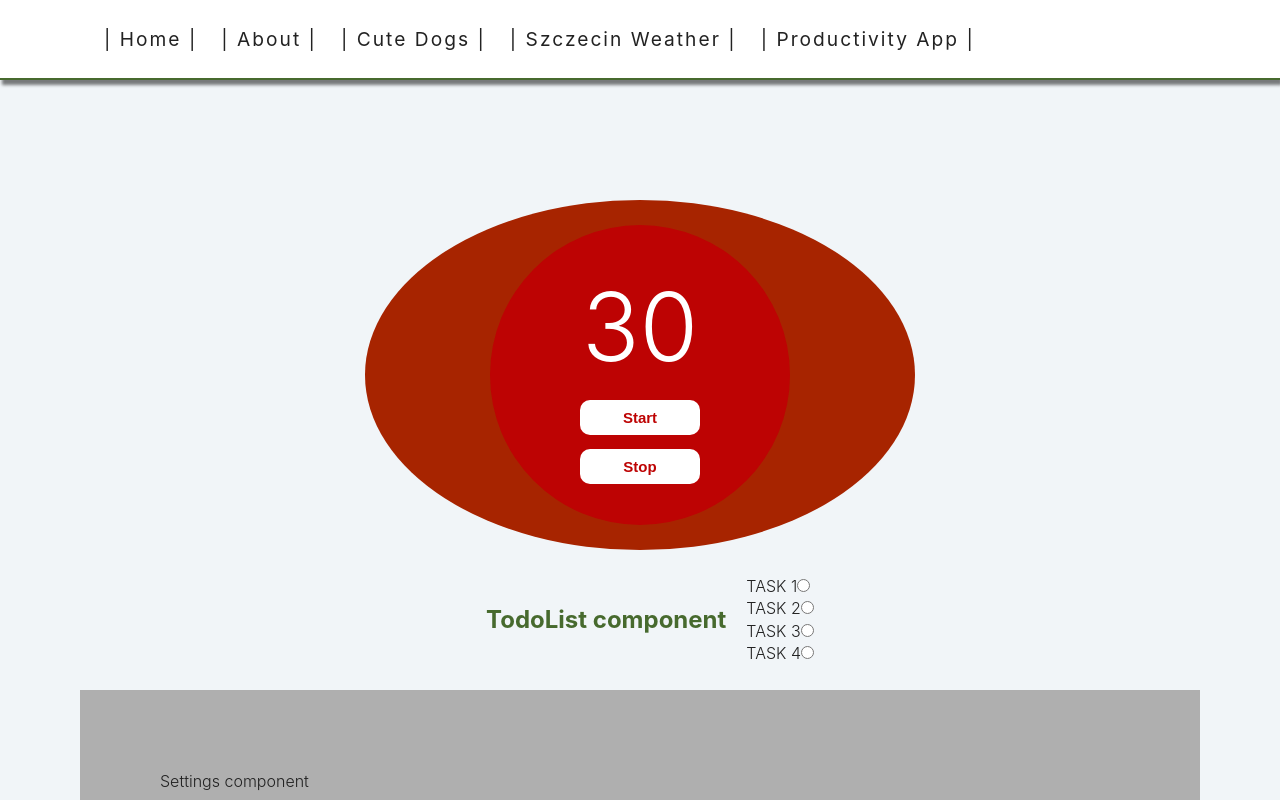
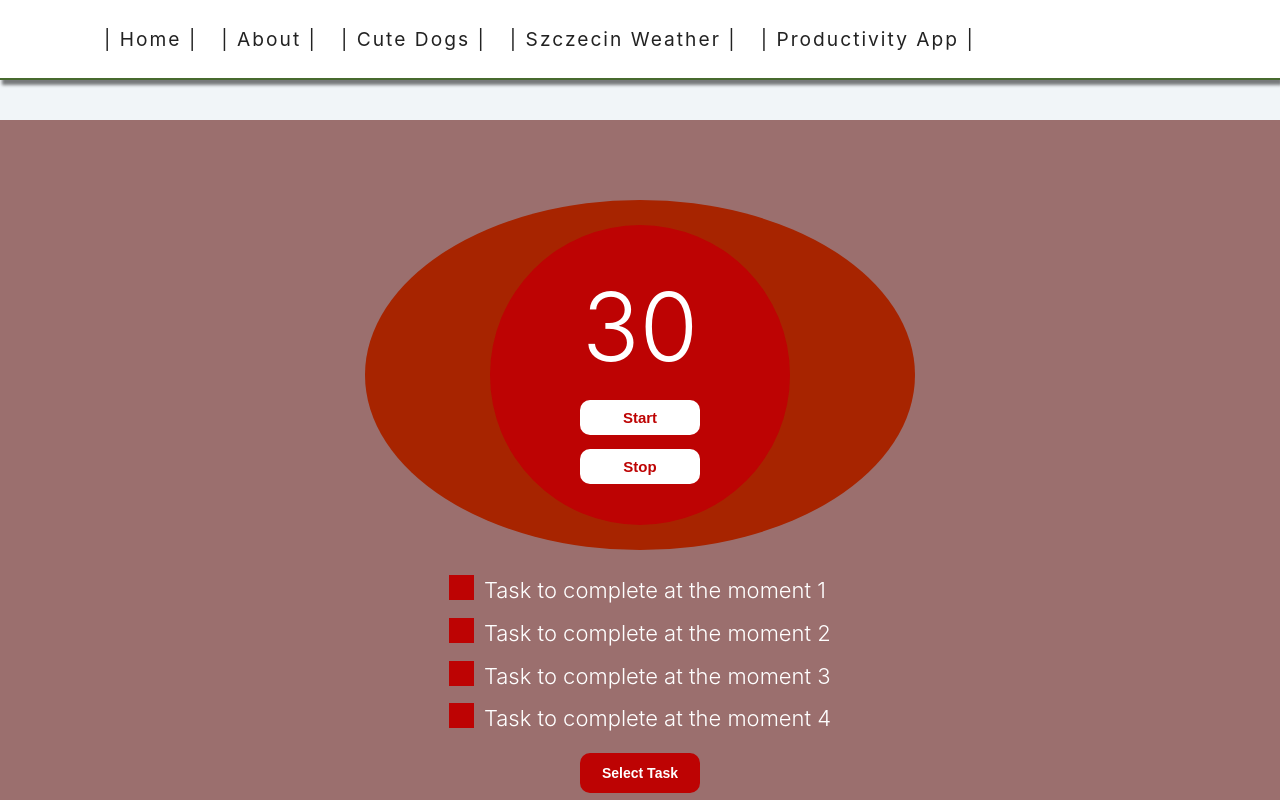
Before and after one commit to AlienQbw/react-small-projects-website, a React (Create React App) app: page /productivity-app in a window 1280 px wide. Shown: the top 800 px of the page. Built offline with nearby package versions, Linux system fonts and the light colour scheme; no server answers.

Commit message:
Finished template for Tasks and todo list and added button mechanics

```diff
--- a/src/index.css
+++ b/src/index.css
@@ -24,7 +24,10 @@
   padding: 0;
   box-sizing: border-box;
 }
-
+html,
+body {
+  height: 100%;
+}
 body {
   font-family: -apple-system, BlinkMacSystemFont, 'Segoe UI', 'Roboto', 'Oxygen',
     'Ubuntu', 'Cantarell', 'Fira Sans', 'Droid Sans', 'Helvetica Neue',
--- a/src/modules/ProductivityAppModules/Tasks.js
+++ b/src/modules/ProductivityAppModules/Tasks.js
@@ -1,6 +1,11 @@
 import React, { useState } from 'react';
+import cross from './media/close-cross.png';
 import data from './../../tasksData/data.json';
+import { useGlobalProductivityContext } from '../../productivityContext';
+
 const Tasks = () => {
+  const { isSideBarOpen, toggleSideBar } = useGlobalProductivityContext();
+
   const [toDoList, setToDoList] = useState(data);
   const [isNewCategoryActive, setIsNewCategoryActive] = useState(false);
   const [isNewTaskActive, setIsNewTaskActive] = useState(false);
@@ -8,8 +13,12 @@ const Tasks = () => {
   const AddNewCategoryContainer = () => {
     return (
       <>
-        <input type="text" placeholder="Enter category name..." />
-        <button>Save</button>
+        <input
+          className="task-input"
+          type="text"
+          placeholder="Enter category name..."
+        />
+        <button className="btn-productivity-small">Save</button>
       </>
     );
   };
@@ -17,15 +26,30 @@ const Tasks = () => {
   const AddNewTaskContainer = (categoryId) => {
     return (
       <>
-        <input type="text" placeholder="Enter task name..." />
-        <button>Add</button>
+        <input
+          className="task-input"
+          type="text"
+          placeholder="Enter task name..."
+        />
+        <button className="btn-productivity-small">Add</button>
       </>
     );
   };
 
   return (
-    <section className="productivity-module container">
+    <section
+      className={
+        isSideBarOpen
+          ? 'tasks-categories-container open container'
+          : 'tasks-categories-container container'
+      }
+    >
+      <button className="close-cross-btn" onClick={toggleSideBar}>
+        <img src={cross} alt="close-cross" />
+      </button>
+      <div className="add-container">
         <button
+          className="btn-productivity"
           onClick={() => {
             setIsNewCategoryActive(!isNewCategoryActive);
           }}
@@ -33,6 +57,7 @@ const Tasks = () => {
           Add new category
         </button>
         {isNewCategoryActive ? <AddNewCategoryContainer /> : null}
+      </div>
       {toDoList.map((el) => {
         return (
           <div key={el.id}>
@@ -42,7 +67,9 @@ const Tasks = () => {
                 return <li key={e}>{e}</li>;
               })}
             </ul>
+            <div className="add-container">
               <button
+                className="btn-productivity"
                 onClick={() => {
                   setIsNewTaskActive(!isNewTaskActive);
                   setIsNewTaskActiveId(el.id);
@@ -54,6 +81,7 @@ const Tasks = () => {
                 <AddNewTaskContainer>{el.id}</AddNewTaskContainer>
               ) : null}
             </div>
+          </div>
         );
       })}
     </section>
--- a/src/modules/ProductivityAppModules/Timer.js
+++ b/src/modules/ProductivityAppModules/Timer.js
@@ -6,7 +6,9 @@ const Timer = () => {
   const ref = useRef(null);
   const [timer, setTimer] = useState(defaultUser.timer);
   const [isPaused, setIsPaused] = useState(false);
+  const [isRunning, setIsRunning] = useState(false);
   const startTimer = () => {
+    setIsRunning(true);
     ref.current = setInterval(() => {
       setTimer((timer) => timer - 1);
     }, 1000);
@@ -14,6 +16,7 @@ const Timer = () => {
   };
   const stopTimer = () => {
     clearInterval(ref.current);
+    setIsRunning(false);
     setIsPaused(true);
   };
   const resetTimer = () => {
@@ -34,7 +37,10 @@ const Timer = () => {
       <div className="bubble-background flex">
         <div className="bubble flex">
           <p className="time">{timer}</p>
-          <button className="btn-timer" onClick={startTimer}>
+          <button
+            className="btn-timer"
+            onClick={() => (isRunning ? null : startTimer())}
+          >
             Start
           </button>
           {isPaused ? (
--- a/src/modules/ProductivityAppModules/TodoList.js
+++ b/src/modules/ProductivityAppModules/TodoList.js
@@ -1,27 +1,44 @@
-import React from 'react';
+import React, { useState } from 'react';
+import { useGlobalProductivityContext } from '../../productivityContext';
 
 const TodoList = () => {
+  const { toggleSideBar } = useGlobalProductivityContext();
+
   return (
     <section className="flex productivity-container">
-      <h2>TodoList component</h2>
       <ul>
+        <label className="task-container">
           <li className="single-task">
-          TASK 1
-          <input className="checkbox" type="radio" />
+            <input type="checkbox" />
+            Task to complete at the moment 1<span className="checkmark"></span>
           </li>
+        </label>
+        <label className="task-container">
           <li className="single-task">
-          TASK 2
-          <input className="checkbox" type="radio" />
+            <input type="checkbox" />
+            Task to complete at the moment 2<span className="checkmark"></span>
           </li>
+        </label>
+        <label className="task-container">
           <li className="single-task">
-          TASK 3
-          <input className="checkbox" type="radio" />
+            <input type="checkbox" />
+            Task to complete at the moment 3<span className="checkmark"></span>
           </li>
+        </label>
+        <label className="task-container">
           <li className="single-task">
-          TASK 4
-          <input className="checkbox" type="radio" />
+            <input type="checkbox" />
+            Task to complete at the moment 4<span className="checkmark"></span>
           </li>
+        </label>
       </ul>
+      <button
+        className="btn-productivity"
+        style={{ backgroundColor: '#bd0303', color: '#fff' }}
+        onClick={toggleSideBar}
+      >
+        Select Task
+      </button>
     </section>
   );
 };
--- a/src/modules/ProductivityAppModules/styles/styles.css
+++ b/src/modules/ProductivityAppModules/styles/styles.css
@@ -2,6 +2,7 @@
   --primaryLightColor: #d4e6a5;
   --primaryColor: #476a2e;
   --primaryDarkColor: #a72400;
+  --primaryProductivityBackgroundColor: #9b6f6e;
   --mainWhite: #fff;
   --offWhite: #f7f7f7;
   --mainBackground: #f1f5f8;
@@ -21,8 +22,57 @@
 }
 
 /* PRODUCTIVITY APP */
+.btn-productivity {
+  width: 120px;
+  height: 40px;
+  margin: 7px;
+  font-size: 14px;
+  border-radius: 10px;
+  border: transparent;
+  color: var(--mainWhite);
+  font-weight: 600;
+  background-color: var(--mainRed);
+  transition: 0.4s;
+}
+.btn-productivity:hover {
+  cursor: pointer;
+  font-size: 15px;
+  background-color: var(--primaryProductivityBackgroundColor);
+}
+.btn-productivity:active {
+  background-color: var(--mainRed);
+  transition: 0.4s;
+}
+.btn-productivity-small {
+  width: 60px;
+  height: 20px;
+  margin: 7px;
+  font-size: 10px;
+  border-radius: 10px;
+  border: transparent;
+  color: var(--mainWhite);
+  font-weight: 600;
+  background-color: var(--mainRed);
+  transition: 0.4s;
+}
+.btn-productivity-small:hover {
+  cursor: pointer;
+  font-size: 12px;
+  background-color: var(--primaryProductivityBackgroundColor);
+}
+.btn-productivity-small:active {
+  background-color: var(--mainRed);
+  transition: 0.4s;
+}
+
+.productivityApp {
+  background-color: var(--primaryProductivityBackgroundColor);
+  color: var(--mainWhite);
+}
+
 .productivity-container {
   margin: 25px;
+  flex-direction: column;
 }
 .productivity-module {
   background-color: var(--darkGrey);
@@ -73,7 +123,98 @@
 }
 
 /* ToDo List */
-.single-task {
+.task-container {
+  position: relative;
+  display: block;
+  padding-left: 35px;
+  margin-bottom: 12px;
+  font-size: 22px;
 }
-.checkbox {
+.task-container input {
+  position: absolute;
+  opacity: 0;
+  cursor: pointer;
+  height: 0;
+  width: 0;
 }
+
+.checkmark {
+  position: absolute;
+  top: 0;
+  left: 0;
+  height: 25px;
+  width: 25px;
+  background-color: var(--mainRed);
+}
+.checkmark:hover {
+  background-color: var(--primaryDarkColor);
+  cursor: pointer;
+}
+.task-container input:checked ~ .checkmark {
+  background-color: var(--primaryDarkColor);
+}
+.checkmark:after {
+  content: '';
+  position: absolute;
+  display: none;
+}
+.task-container input:checked ~ .checkmark:after {
+  display: block;
+}
+.task-container .checkmark:after {
+  left: 9px;
+  top: 5px;
+  width: 5px;
+  height: 10px;
+  border: solid white;
+  border-width: 0 3px 3px 0;
+  -webkit-transform: rotate(45deg);
+  -ms-transform: rotate(45deg);
+  transform: rotate(45deg);
+}
+
+/* TASKS SIDEBAR */
+.open {
+  transform: translateX(40vw);
+}
+.tasks-categories-container {
+  transition: 1s;
+  height: 100vh;
+  margin: 0;
+  width: 40vw;
+  position: absolute;
+  top: 0;
+  left: -40vw;
+  background-color: #fff;
+  color: var(--mainBlack);
+}
+.task-input {
+  height: 25px;
+  border-radius: 10px;
+  padding: 4px;
+}
+.task-input:focus {
+  background-color: #cfaead;
+  color: white;
+}
+
+.close-cross-btn {
+  background: transparent;
+  border: none;
+  cursor: pointer;
+  position: absolute;
+  left: 15px;
+  top: 15px;
+  width: 30px;
+  height: 30px;
+  transition: 0.2s;
+}
+.close-cross-btn:hover {
+  transition: 0.2s;
+  width: 32px;
+  height: 32px;
+}
+.tasks-categories-container li {
+  margin-left: 40px;
+  margin-bottom: 5px;
+}
--- a/src/productivityContext.js
+++ b/src/productivityContext.js
@@ -3,6 +3,13 @@ import React, { useContext, useState, useEffect } from 'react';
 const ProductivityContext = React.createContext();
 
 const ProductivityProvider = ({ children }) => {
+  /* TASKS SIDEBAR */
+  const [isSideBarOpen, setIsSideBarOpen] = useState(false);
+
+  const toggleSideBar = () => {
+    setIsSideBarOpen(!isSideBarOpen);
+  };
+
   const musicGenre = ['Lofi', 'Rock', 'POP', 'Instrumental'];
   class User {
     constructor(timer, music, tasks, history) {
@@ -20,7 +27,9 @@ const ProductivityProvider = ({ children }) => {
   }
   const defaultUser = new User(30, 'Lofi', [{ name: '', category: '' }], []);
   return (
-    <ProductivityContext.Provider value={{ defaultUser, musicGenre }}>
+    <ProductivityContext.Provider
+      value={{ defaultUser, musicGenre, toggleSideBar, isSideBarOpen }}
+    >
       {children}
     </ProductivityContext.Provider>
   );
--- a/src/sites/ProductivityApp.js
+++ b/src/sites/ProductivityApp.js
@@ -21,13 +21,13 @@ This app should contain:
 const ProductivityApp = () => {
   return (
     <ProductivityProvider>
-      <div className="container">
+      <div className="container productivityApp">
         <Timer />
         <TodoList />
+        <Tasks />
         <Settings />
         <Music />
         <History />
-        <Tasks />
       </div>
     </ProductivityProvider>
   );
```
Also changed, not shown: src/modules/ProductivityAppModules/media/close-cross.png (added). Lines whose indentation alone changed are shown as unchanged.
